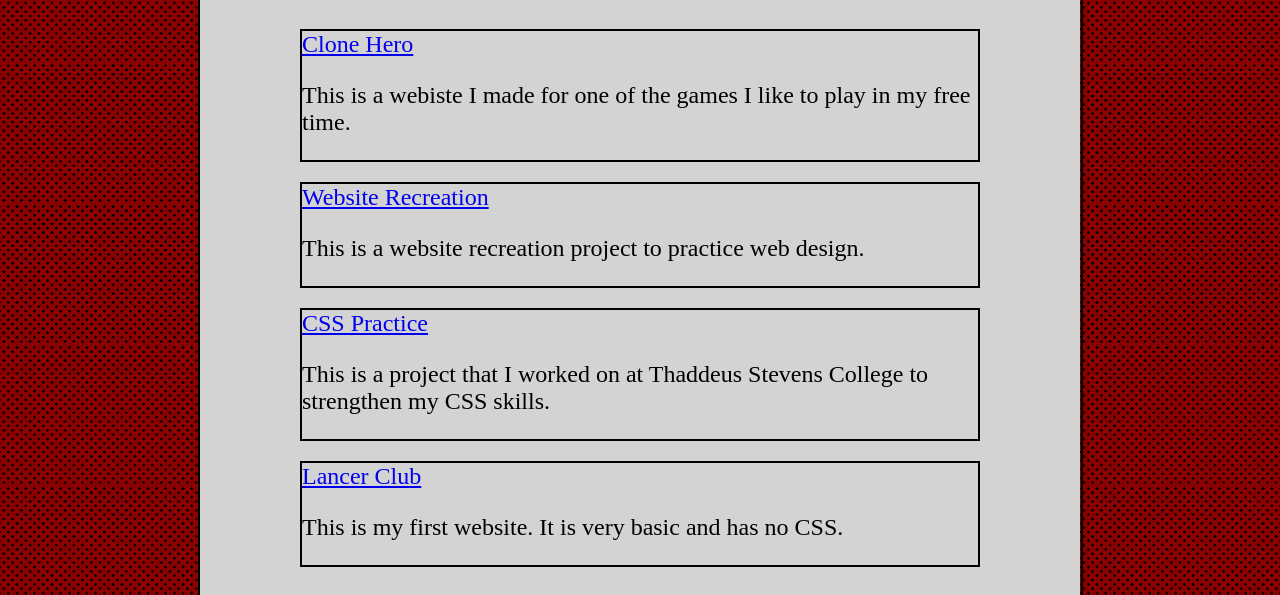
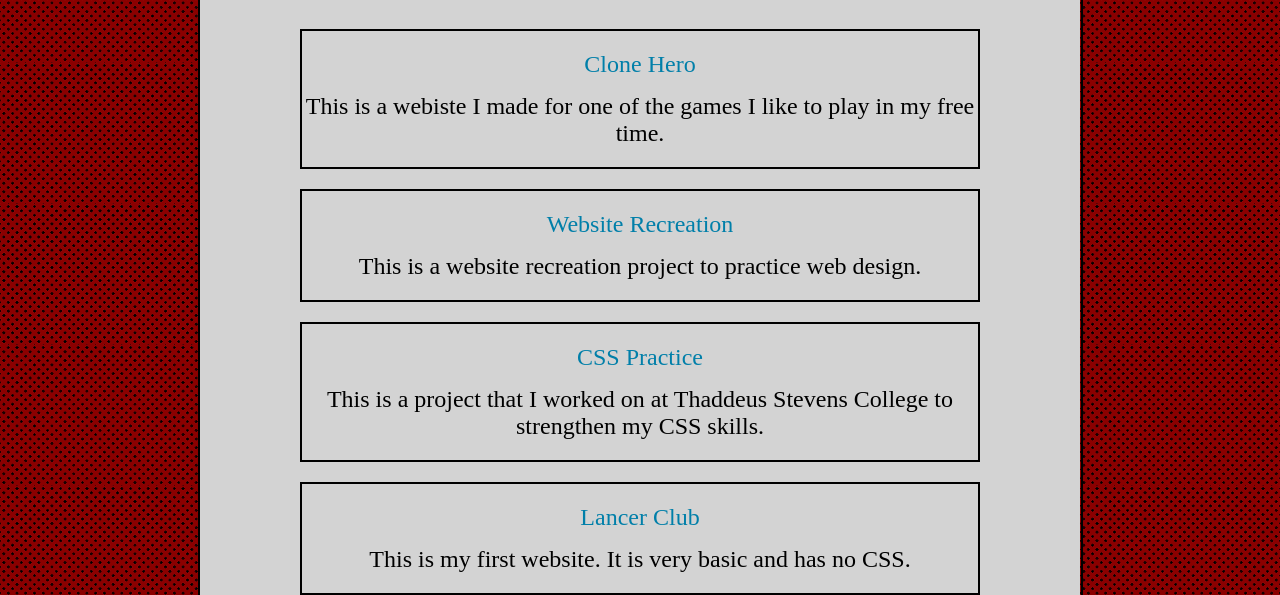
Before and after one commit to xBladwin/xBladwin.github.io, a plain HTML site: page pages/projects.html in a window 1280 px wide. Shown: the part 219-814 px from the top of the page. Drawn offline with Linux system fonts and the light colour scheme.

Commit message:
updated css for projects page

```diff
--- a/pages/projects.html
+++ b/pages/projects.html
@@ -8,7 +8,8 @@
 </head>
 
 <body>
-  <section class="sides">     <!-- Div's used to show images on left and right sides of page for styling-->
+  <section class="sides">
+    <!-- Div's used to show images on left and right sides of page for styling-->
     <div class="leftside">
     </div>
     <div class="rightside">
@@ -28,19 +29,19 @@
     <h1>My Projects</h1>
     <section class="clonehero">
       <a href="#">Clone Hero</a>
-      <p>This is a webiste I made for one of the games I like to play in my free time.</p>
+      <p class="info">This is a webiste I made for one of the games I like to play in my free time.</p>
     </section>
     <section class="recreate">
       <a href="#">Website Recreation</a>
-      <p>This is a website recreation project to practice web design.</p>
+      <p class="info">This is a website recreation project to practice web design.</p>
     </section>
     <section class="practice">
       <a href="#">CSS Practice</a>
-      <p>This is a project that I worked on at Thaddeus Stevens College to strengthen my CSS skills.</p>
+      <p class="info">This is a project that I worked on at Thaddeus Stevens College to strengthen my CSS skills.</p>
     </section>
     <section class="lancer">
       <a href="#">Lancer Club</a>
-      <p>This is my first website. It is very basic and has no CSS.</p>
+      <p class="info">This is my first website. It is very basic and has no CSS.</p>
     </section>
   </main>
 </body>
--- a/styles/styles.css
+++ b/styles/styles.css
@@ -93,21 +93,80 @@ main img {
 .clonehero {
   border: 2px solid black;
   margin-bottom: 20px;
+  text-align: center;
+  padding-top: 20px;
+  padding-bottom: 20px;
 }
 
 .recreate {
   border: 2px solid black;
   margin-bottom: 20px;
+  text-align: center;
+  padding-top: 20px;
+  padding-bottom: 20px;
 }
 
 .practice {
   border: 2px solid black;
   margin-bottom: 20px;
+  text-align: center;
+  padding-top: 20px;
+  padding-bottom: 20px;
 }
 
 .lancer {
   border: 2px solid black;
+  margin-bottom: 20px;
+  text-align: center;
+  padding-top: 20px;
+  padding-bottom: 20px;
 }
+
+ .clonehero a {
+  text-decoration: none;
+  padding: 10px;
+  padding-left: 100px;
+  padding-right: 100px;
+}
+
+.recreate a {
+  text-decoration: none;
+  padding: 10px;
+  padding-left: 100px;
+  padding-right: 100px;
+}
+
+.practice a {
+  text-decoration: none;
+  padding: 10px;
+  padding-left: 100px;
+  padding-right: 100px;
+}
+
+.lancer a {
+  text-decoration: none;
+  padding: 10px;
+  padding-left: 100px;
+  padding-right: 100px;
+}
+
+.info {
+  margin: 0;
+  margin-top: 15px;
+}
+
+section a {
+  color: #007fa9;
+}
+
+section a:hover {
+  background-color: gray;
+  color: white;
+  border-radius: 60%;
+}
+
+/**contact page**/
+
 
 /**media query to fix resize issues**/
 
```
Also changed, not shown: pages/contact.html (+31 -4 lines).
